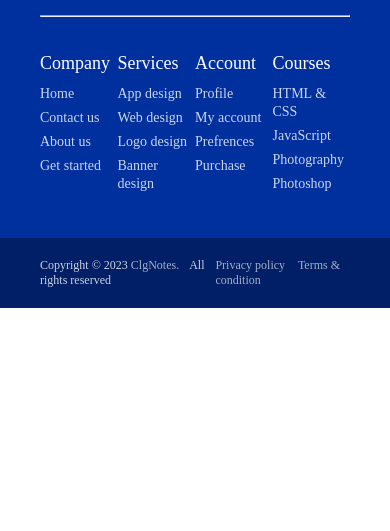
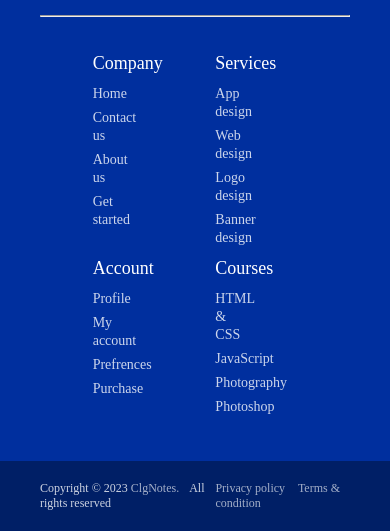
Before and after one commit to AsedAliSekh/CODSOFT, a plain HTML site: page Task 1 Landing Page/index.html in a window 390 px wide. Shown: the part 4851-5382 px from the top of the page. Before the commit the page ends 5159 px from the top, so only its background shows below. Drawn offline with Linux system fonts and the light colour scheme; a web font is replaced by a local one.

Commit message:
little change

```diff
--- a/Task 1 Landing Page/css/responsive.css
+++ b/Task 1 Landing Page/css/responsive.css
@@ -207,12 +207,14 @@
     .content .top .media-icons {
         margin-top: 16px;
     }
+    footer .content .link-boxes{
+        width: 100%;
+        display: grid;
+        grid-template-columns: auto auto;
+        justify-content: space-evenly;
+      }
+    /* footer .content .link-boxes .box {
+        width: calc(100% / 2 - 20px);
+    } */
 
-    footer .content .link-boxes .box {
-        width: calc(100% / 2 - 10px);
-    }
-
-    footer .content .link-boxes .input-box {
-        width: 100%;
-    }
 }
--- a/Task 1 Landing Page/css/style.css
+++ b/Task 1 Landing Page/css/style.css
@@ -114,6 +114,7 @@ body {
 
 /* Course University section */
 .srcItem {
+  width: 30vw;
   margin: 0px 20px;
   background: linear-gradient(to right, #fff0b1, #ffe682);
   background-color: #fff0b1;
@@ -368,12 +369,13 @@ footer .content .top{
 }
 footer .content .link-boxes{
   width: 100%;
-  display: flex;
-  justify-content: space-between;
+  display: grid;
+  grid-template-columns: auto auto auto auto;
+  justify-content: space-evenly;
 }
-footer .content .link-boxes .box{
+/* footer .content .link-boxes .box{
   width: calc(100% / 5 - 10px);
-}
+} */
 .content .link-boxes .box .link_name{
   color: #fff;
   font-size: 18px;
```
